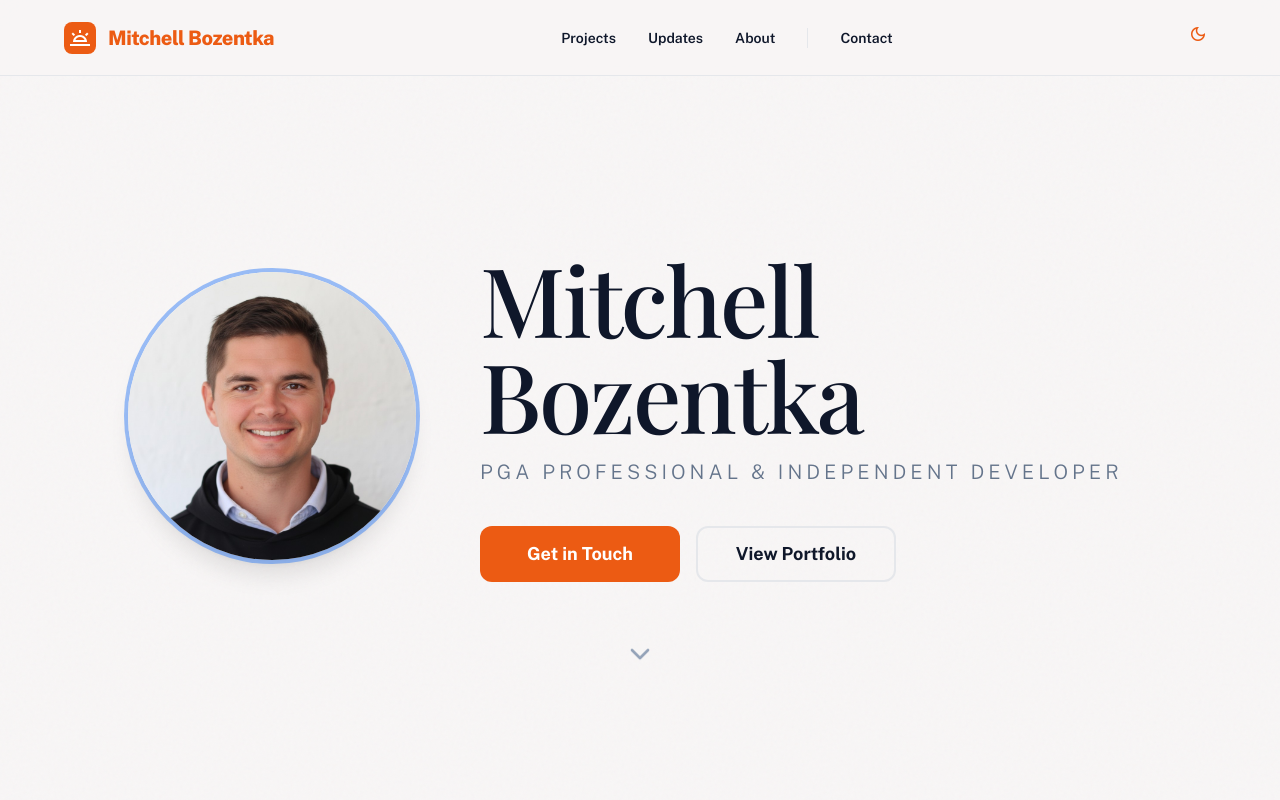
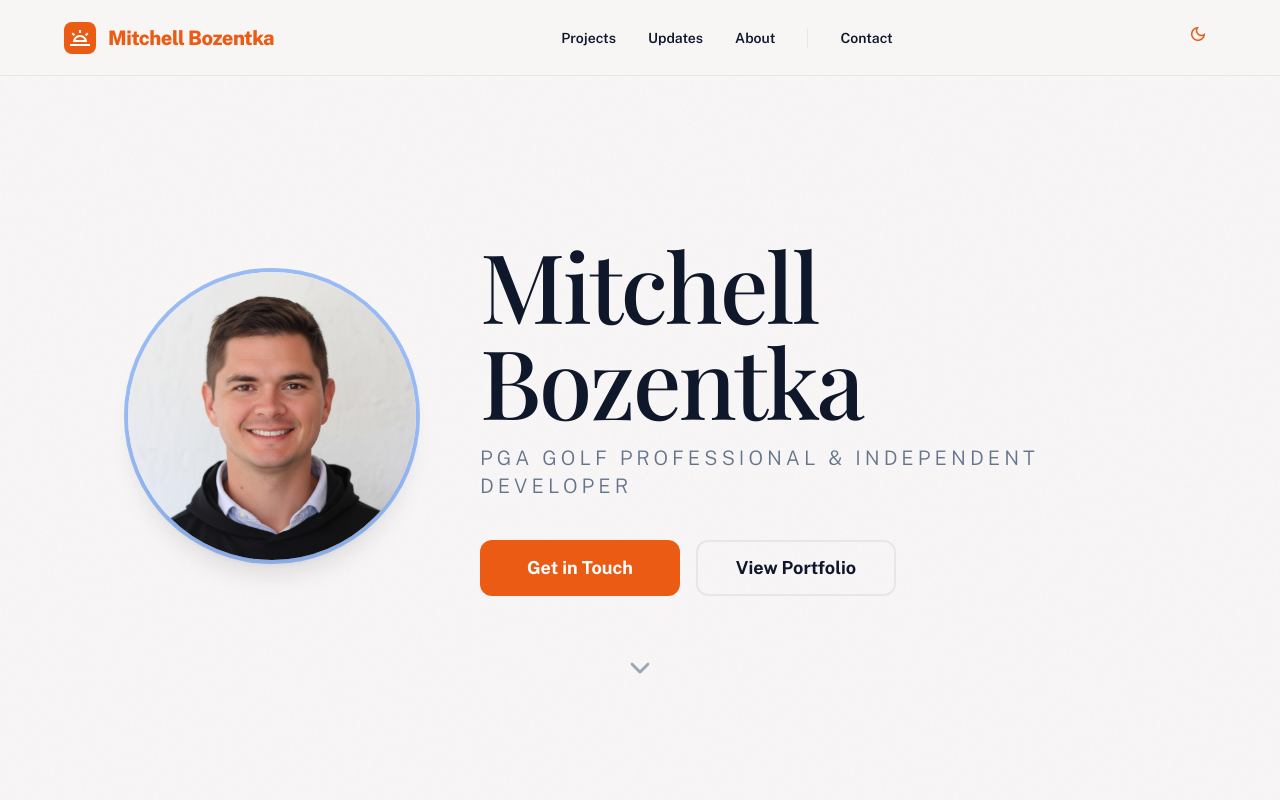
Before and after one commit to mpbozentka/bozentka.com, a Next.js app: page / in a window 1280 px wide. Shown: the top 800 px of the page. Built offline with nearby package versions, Linux system fonts and the light colour scheme; a web font is replaced by a local one.

Commit message:
title change

```diff
--- a/src/app/bio/page.tsx
+++ b/src/app/bio/page.tsx
@@ -13,7 +13,7 @@ export default function BioPage() {
         <h1 className="font-serif text-4xl italic mb-6">Full Bio</h1>
         <div className="text-zinc-400 space-y-4">
           <p>
-            PGA Professional & Independent Developer. Empowering independent minds
+            PGA Golf Professional & Independent Developer. Empowering independent minds
             through Personal Agency and custom software solutions.
           </p>
           <p>Add your full bio content here.</p>
--- a/src/app/layout.tsx
+++ b/src/app/layout.tsx
@@ -15,9 +15,9 @@ const playfair = Playfair_Display({
 });
 
 export const metadata: Metadata = {
-  title: "Mitchell Bozentka | PGA Professional & Independent Developer",
+  title: "Mitchell Bozentka | PGA Golf Professional & Independent Developer",
   description:
-    "PGA Professional & Independent Developer. Empowering independent minds through Personal Agency and custom software solutions.",
+    "PGA Golf Professional & Independent Developer. Empowering independent minds through Personal Agency and custom software solutions.",
 };
 
 export default function RootLayout({
--- a/src/app/page.tsx
+++ b/src/app/page.tsx
@@ -71,7 +71,7 @@ export default function HomePage() {
                   Mitchell Bozentka
                 </h1>
                 <p className="text-base md:text-xl font-light tracking-[0.2em] uppercase text-slate-500 dark:text-slate-400 mb-10">
-                  PGA Professional & Independent Developer
+                  PGA Golf Professional & Independent Developer
                 </p>
                 <div className="flex flex-col sm:flex-row gap-4 items-center">
                   <Link
@@ -278,7 +278,7 @@ export default function HomePage() {
                   Mitchell Bozentka
                 </h2>
                 <p className="text-slate-500 dark:text-slate-400 text-sm">
-                  PGA Professional & Independent Developer
+                  PGA Golf Professional & Independent Developer
                 </p>
               </div>
               <div className="flex gap-8">
```
